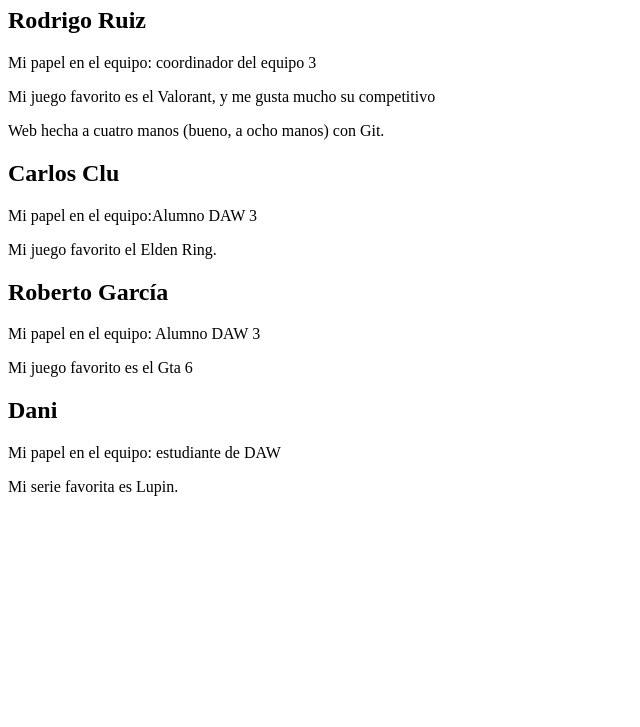
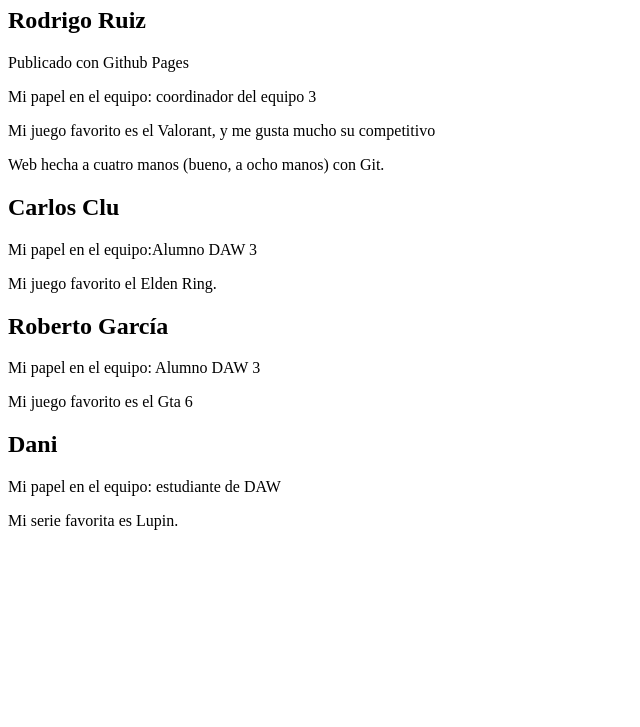
Before and after one commit to rostitch/Portal-equipo-3, a plain HTML site: page index.html in a window 1280 px wide. Shown: the part 73-800 px from the top of the page, without its empty margins (0-640 px from the left). Drawn offline with Linux system fonts and the light colour scheme.

Commit message:
Rodrigo Celebra la Publicación

```diff
--- a/index.html
+++ b/index.html
@@ -8,6 +8,7 @@
     <h1>Portal del equipo XX</h1>
     <section>
     <h2>Rodrigo Ruiz</h2>
+    <p>Publicado con Github Pages</p>
     <p>Mi papel en el equipo: coordinador del equipo 3</p>
     <p>Mi juego favorito es el Valorant, y me gusta mucho su competitivo</p>
     </section>
```
